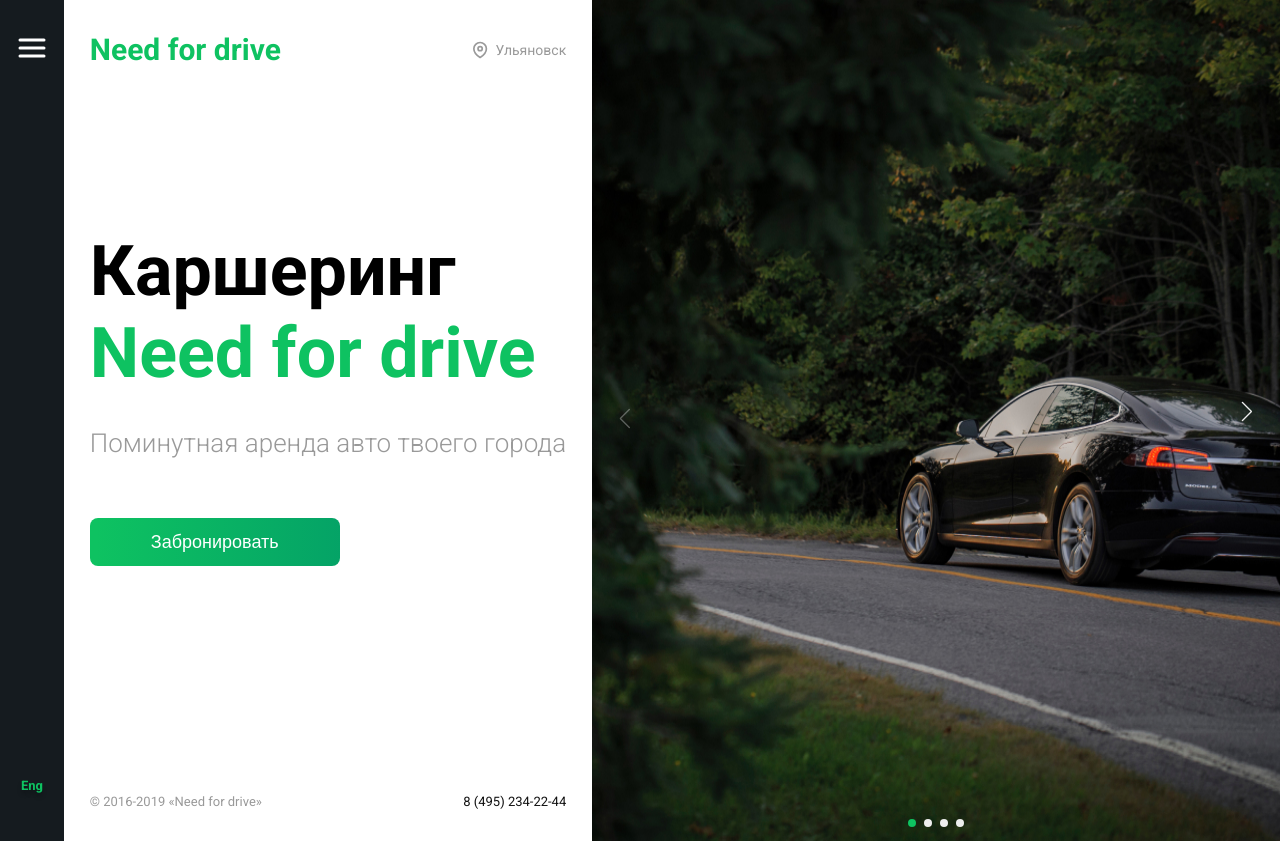
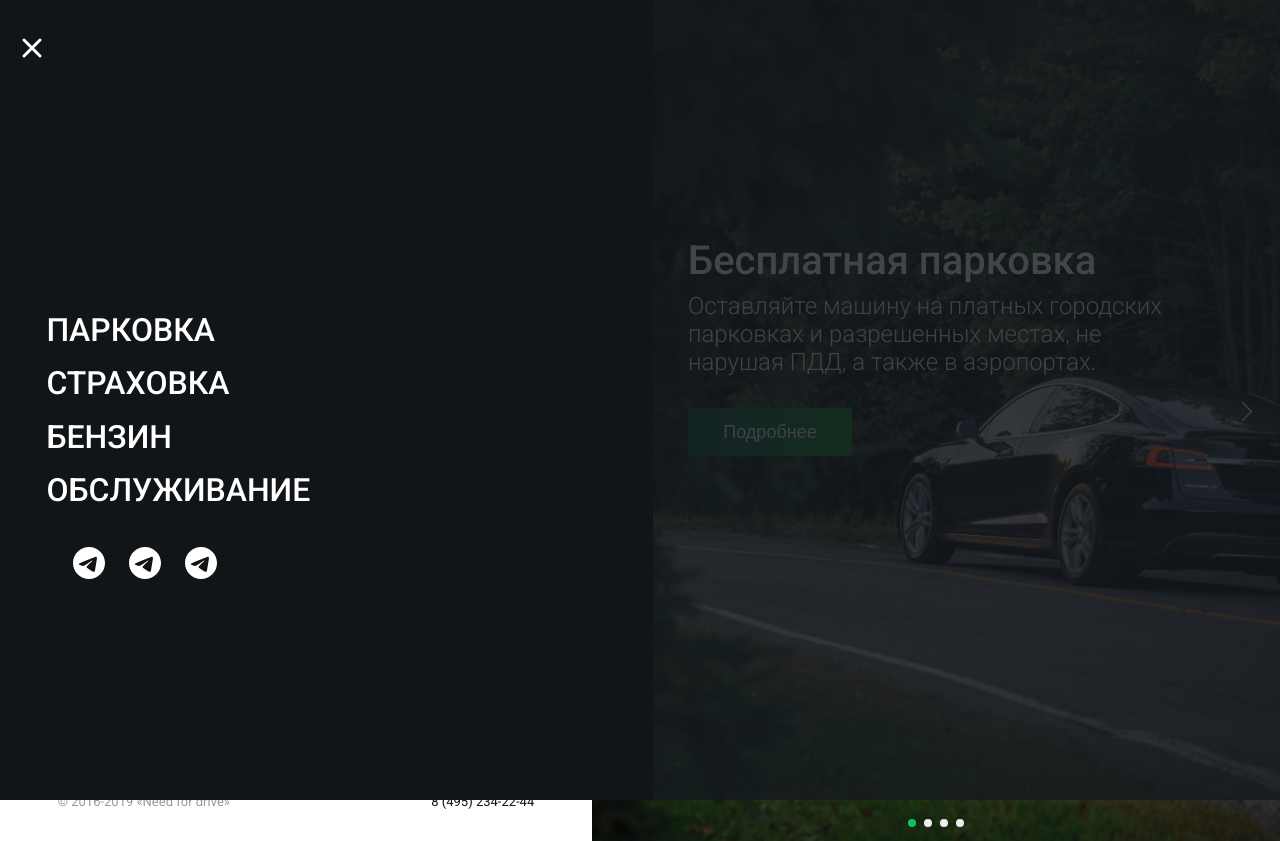
Before and after one commit to K-irill/need-for-drive, a React (Create React App) app: page / in a window 1280 px wide. Both pictures are taken after a click on the icon 32 px from the left and 48 px from the top of the page. Built offline with nearby package versions, Linux system fonts and the light colour scheme.

Commit message:
add-side-bar

```diff
--- a/src/components/SideBar/SideBar.scss
+++ b/src/components/SideBar/SideBar.scss
@@ -1,17 +1,106 @@
+@keyframes animat {
+  0% {
+    opacity: 0;
+  }
+  100% {
+    opacity: 1;
+  }
+}
+
+.side-bar_open {
+  position: fixed;
+  z-index: 2;
+  width: 100%;
+  height: 100%;
+  background: rgba(21, 27, 31, 0.81);
+  opacity: 0;
+  animation: animat 0.5s forwards;
+
+  .option-menu {
+    cursor: default;
+    z-index: 3;
+    width: 51%;
+    height: inherit;
+    background: #111518;
+
+    .option-menu__close-btn {
+      padding: 32px 16px;
+      svg {
+        cursor: pointer;
+
+        &:hover {
+          path {
+            stroke: #0ec261;
+          }
+        }
+        &:active {
+          path {
+            stroke: #0fa857;
+          }
+        }
+      }
+    }
+
+    .option-menu__content {
+      user-select: none;
+      display: flex;
+      flex-direction: column;
+      justify-content: space-between;
+      max-width: 560px;
+      height: 198px;
+      margin: 0 auto;
+      margin-top: 211px;
+
+      span {
+        max-width: 300px;
+        cursor: pointer;
+        font-style: normal;
+        font-weight: 500;
+        font-size: 32px;
+        color: #ffffff;
+
+        &:hover {
+          color: #0ec261;
+        }
+        &:active {
+          color: #0fa857;
+        }
+      }
+    }
+
+    .option-menu__socials {
+      cursor: pointer;
+      max-width: 144px;
+      height: 32px;
+      display: flex;
+      justify-content: space-between;
+      align-items: center;
+      margin-top: 38px;
+      margin-left: 73px;
+
+      &:hover {
+        svg {
+          path {
+            fill: #0ec261;
+          }
+        }
+      }
+      &:active {
+        svg {
+          path {
+            fill: #0fa857;
+          }
+        }
+      }
+    }
+  }
+}
+
 .side-bar {
   max-width: 64px;
   background: #151b1f;
   padding: 32px 16px;
   box-sizing: border-box;
-
-  .side-bar_open {
-    background: rgba(21, 27, 31, 0.81);
-
-    .option-menu {
-      width: 50%;
-      background: #111518;
-    }
-  }
 
   .side-bar_close {
     height: 100%;
@@ -31,7 +120,7 @@
 
       &:active {
         path {
-          stroke: #038155;
+          stroke: #0fa857;
         }
       }
     }
--- a/src/components/SideBar/index.tsx
+++ b/src/components/SideBar/index.tsx
@@ -1,5 +1,7 @@
 import React, { useState } from "react";
 import { ReactComponent as MenuBtn } from "../../images/menu_btn.svg";
+import { ReactComponent as MenuBtnClose } from "../../images/menu_btn-close.svg";
+import { ReactComponent as Telegram } from "../../images/Telegram_white.svg";
 import "./SideBar.scss";
 
 const SideBar = () => {
@@ -8,10 +10,28 @@ const SideBar = () => {
   const openMenu = () => setIsOpen((prev) => !prev);
 
   return (
+    <>
+      {isOpen ? (
+        <div className="side-bar_open">
+          <div className="option-menu">
+            <div className="option-menu__close-btn">
+              <MenuBtnClose onClick={openMenu} />
+            </div>
+            <div className="option-menu__content">
+              <span>ПАРКОВКА</span>
+              <span>СТРАХОВКА</span>
+              <span>БЕНЗИН</span>
+              <span>ОБСЛУЖИВАНИЕ</span>
+            </div>
+            <div className="option-menu__socials">
+              <Telegram />
+              <Telegram />
+              <Telegram />
+            </div>
+          </div>
+        </div>
+      ) : (
         <div className="side-bar">
-      <div className="side-bar_open">
-        <div className="option-menu"></div>
-      </div>
           <div className="side-bar_close">
             <div className="side-bar__menu-btn">
               <MenuBtn onClick={openMenu} />
@@ -21,6 +41,8 @@ const SideBar = () => {
             </div>
           </div>
         </div>
+      )}
+    </>
   );
 };
 
--- a/src/components/Slider/Slider.scss
+++ b/src/components/Slider/Slider.scss
@@ -9,6 +9,89 @@
 .swiper {
   margin: 0 !important;
   max-width: 688px;
+
+  .swiper__information {
+    position: absolute;
+    max-width: 495px;
+    color: #ffffff;
+    left: 96px;
+    top: 237px;
+
+    .information__header {
+      margin: 0;
+      font-style: normal;
+      font-weight: 500;
+      font-size: 40px;
+      margin-bottom: 8px;
+    }
+
+    .information__content {
+      margin: 0;
+      font-style: normal;
+      font-weight: 300;
+      font-size: 24px;
+      color: #eeeeee;
+      margin-bottom: 32px;
+    }
+
+    .information__button {
+      cursor: pointer;
+      width: 164px;
+      height: 48px;
+      border: 0;
+      background: linear-gradient(90deg, #13493f 0%, #0c7b1b 100%);
+      border-radius: 4px;
+      font-weight: 500;
+      font-size: 18px;
+      line-height: 21px;
+      text-align: center;
+      color: #eeeeee;
+
+      &:hover {
+        background: linear-gradient(90deg, #124239 0%, #0b6918 100%);
+      }
+
+      &:active {
+        background: linear-gradient(90deg, #103a33 0%, #095914 100%);
+      }
+
+      &--second {
+        background: linear-gradient(90deg, #132949 0%, #0c7b67 100%);
+
+        &:hover {
+          background: linear-gradient(90deg, #10213c 0%, #0a6b59 100%);
+        }
+
+        &:active {
+          background: linear-gradient(90deg, #0d1b32 0%, #085749 100%);
+        }
+      }
+
+      &--third {
+        background: linear-gradient(90deg, #493013 0%, #7b0c3b 100%);
+
+        &:hover {
+          background: linear-gradient(90deg, #3f2a11 0%, #650a30 100%);
+        }
+
+        &:active {
+          background: linear-gradient(90deg, #35230e 0%, #5a092b 100%);
+        }
+      }
+
+      &--four {
+        background: linear-gradient(90deg, #281349 0%, #720c7b 100%);
+
+        &:hover {
+          background: linear-gradient(90deg, #21103e 0%, #680b71 100%);
+        }
+
+        &:active {
+          background: linear-gradient(90deg, #1e0e38 0%, #620b6a 100%);
+        }
+      }
+    }
+  }
 
   .swiper-button-prev {
     top: 1%;
--- a/src/components/Slider/index.tsx
+++ b/src/components/Slider/index.tsx
@@ -17,18 +17,53 @@ const Slider = () => {
       pagination={{ clickable: true }}
     >
       <SwiperSlide>
+        <div className="swiper__information">
+          <h2 className="information__header">Бесплатная парковка</h2>
+          <p className="information__content">
+            Оставляйте машину на платных городских парковках и разрешенных
+            местах, не нарушая ПДД, а также в аэропортах.
+          </p>
+          <button className="information__button">Подробнее</button>
+        </div>
         <img src={require("../../images/first-slide.jpg")} alt="first-slide" />
       </SwiperSlide>
       <SwiperSlide>
+        <div className="swiper__information">
+          <h2 className="information__header">Страховка</h2>
+          <p className="information__content">
+            Полная страховка страховка автомобиля
+          </p>
+          <button className="information__button information__button--second">
+            Подробнее
+          </button>
+        </div>
         <img
           src={require("../../images/second-slide.jpg")}
           alt="second-slide"
         />
       </SwiperSlide>
       <SwiperSlide>
+        <div className="swiper__information">
+          <h2 className="information__header">Бензин</h2>
+          <p className="information__content">
+            Полный бак на любой заправке города за наш счёт
+          </p>
+          <button className="information__button information__button--third">
+            Подробнее
+          </button>
+        </div>
         <img src={require("../../images/third-slide.jpg")} alt="third-slide" />
       </SwiperSlide>
       <SwiperSlide>
+        <div className="swiper__information">
+          <h2 className="information__header">Обслуживание</h2>
+          <p className="information__content">
+            Автомобиль проходит еженедельное ТО
+          </p>
+          <button className="information__button information__button--four">
+            Подробнее
+          </button>
+        </div>
         <img src={require("../../images/four-slide.jpg")} alt="four-slide" />
       </SwiperSlide>
     </Swiper>
```
Also changed, not shown: src/images/Telegram_white.svg (added), src/images/menu_btn-close.svg (added). Lines whose indentation alone changed are shown as unchanged.
